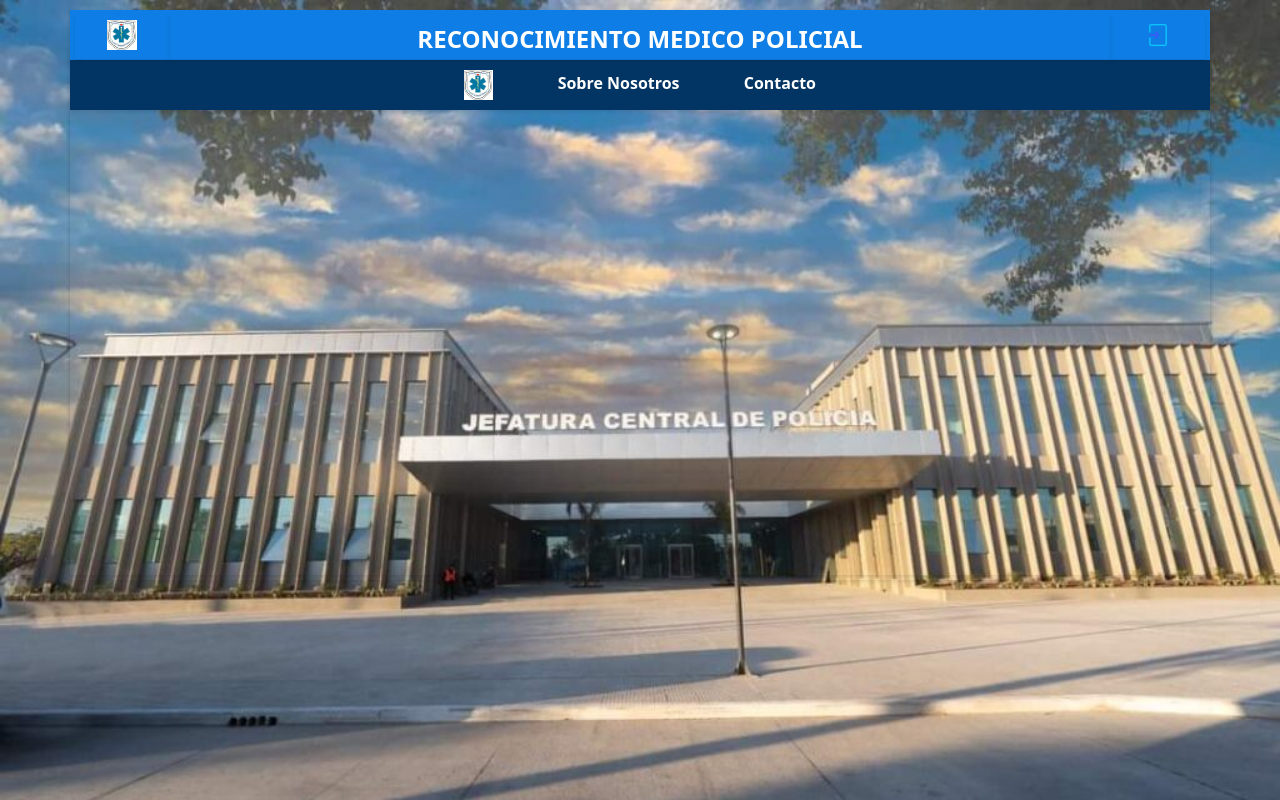
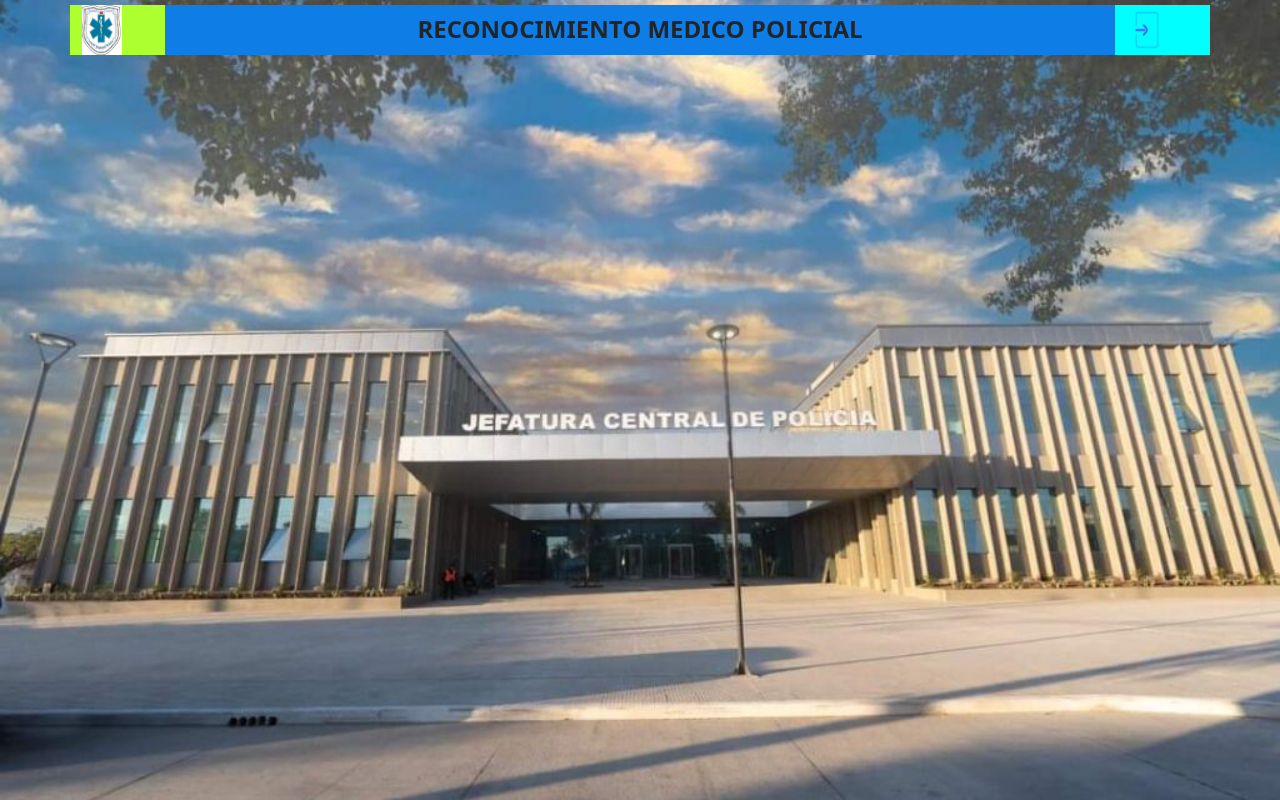
Before and after one commit to roger349/appRMP, a plain HTML site: page index.html in a window 1280 px wide. Drawn offline with nearby package versions, Linux system fonts and the light colour scheme.

Commit message:
primer commit app rmp

```diff
--- a/css/styles.css
+++ b/css/styles.css
@@ -6,22 +6,14 @@ body {
     padding: 5px;
 }
 .container{
-    height: 570px;
-    text-decoration: none;
+
 }
 #head {
     height: 50px;
     background-color: rgb(14, 126, 230);
 }
-div {
-
-    color: white; /* Letras blancas */
-    padding: 5px; /* Espacio vertical interno */
-    text-align: center; /* Centra el texto */
-    box-shadow: 0 2px 4px rgba(0, 0, 0, 0.1); /* Sombra sutil */
-}
 div h1 {
-    margin: 0; /* Elimina el margen predeterminado del h1 */
+    margin-top: 5px;
     font-size: 1.5em;
     padding-top:5px;
     font-weight: bold;
@@ -55,12 +47,14 @@ div h1 {
     border-radius: 4px;
 }
 img {
-    max-width: 100%; /* La imagen se adapta al tamaño del contenedor */
-    height: 30px;
+    width: 40px; /* La imagen se adapta al tamaño del contenedor */
+    height: 50px;
+
 }
 #body-job {
-     height:470px;
-     margin-top:0;
+    width: 1020px;
+    height:550px;
+    margin-top:0;
 }
 #formularioDatos{
     background-color: rgb(3, 87, 189);
--- a/index.html
+++ b/index.html
@@ -14,16 +14,17 @@
 <body style="background-color: rgb(30, 59, 126);">
     <div class="container" style="border:none;">
         <div id="head" class="row">
-            <div class="col-1">
+            <div class="col-1" style="background-color: greenyellow;">
                 <img src="./img/logo reconocimiento medico.jpg" class="imagenppal" alt="">
             </div>
             <div class="col-10">
                 <h1>Reconocimiento Medico Policial</h1>
             </div>
-            <div class="col-1">
+            <div class="col-1" style="background-color: aqua;">
                 <a href="#" id="loginIcon" class="text-primary" data-bs-toggle="modal" data-bs-target="#loginModal">
                     <img src="./img/logo in.png" alt="Login">
                 </a>
+            </div>
         </div>
         <div class="modal fade" id="loginModal" tabindex="-1" aria-labelledby="loginModalLabel" aria-hidden="true">
                 <div class="modal-dialog">
@@ -51,18 +52,19 @@
                     </div>
                 </div>
         </div>
-        </div>
-        <div id="menu-principal" class="row">
+        <div id="body-job" class="container" style="border:none;">
+            <div id="formularioDatos" style="display: none;">
+                <div id="menu-principal">
                     <nav class="menu-principal">
                         <ul>
-                    <li><a href=""><img src="./img/logo reconocimiento medico.jpg" class="imagenppal" alt=""></a></li>
+                            <li><a href=""><img src="./img/logo reconocimiento medico.jpg" class="imagenppal"
+                                        alt=""></a>
+                            </li>
                             <li><a href="">Sobre Nosotros</a></li>
                             <li><a href="">Contacto</a></li>
                         </ul>
                     </nav>
                 </div>
-        <div id="body-job" class="row" style="border:none;">
-            <div id="formularioDatos" style="display: none;">
                 <form id="datosForm">
 
                 </form>
```
Lines whose indentation alone changed are shown as unchanged.
